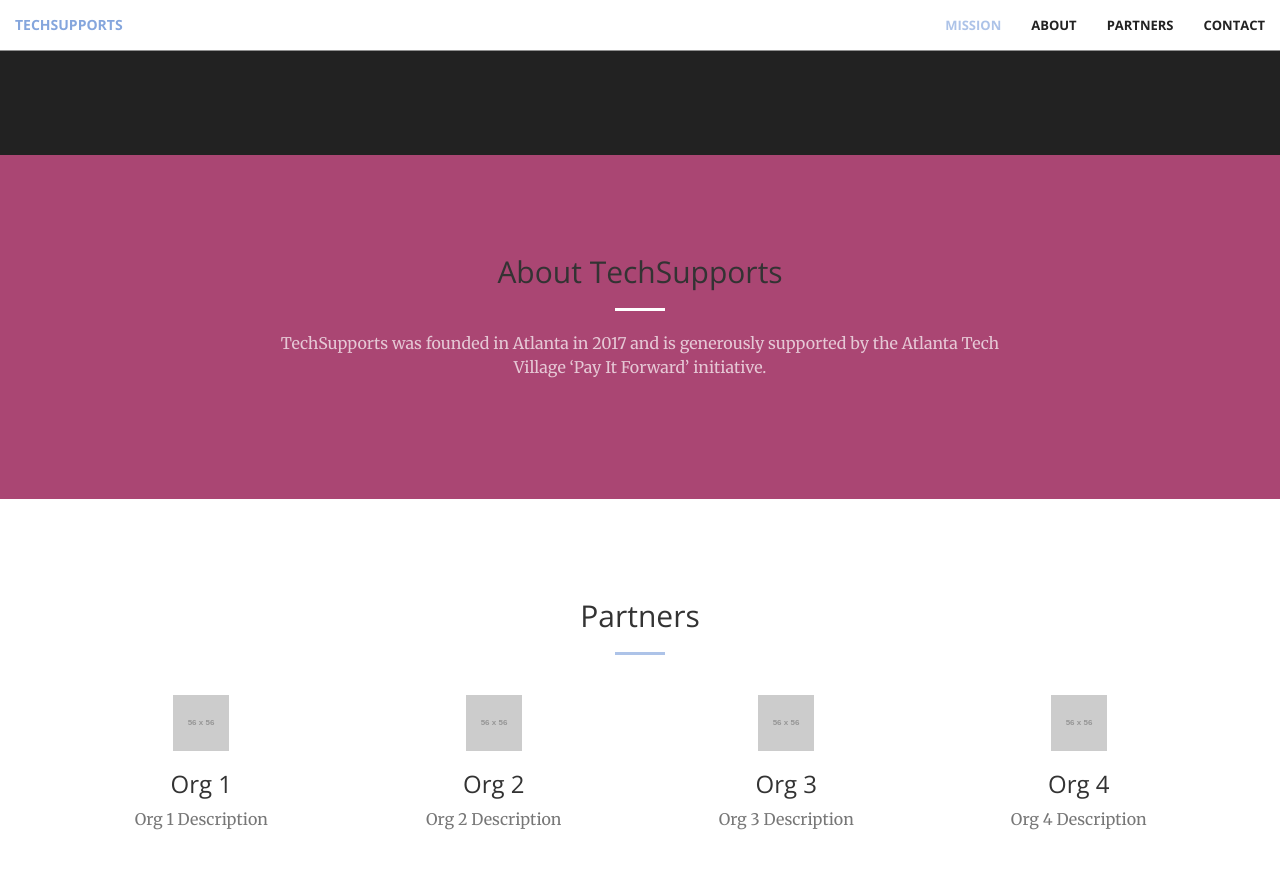
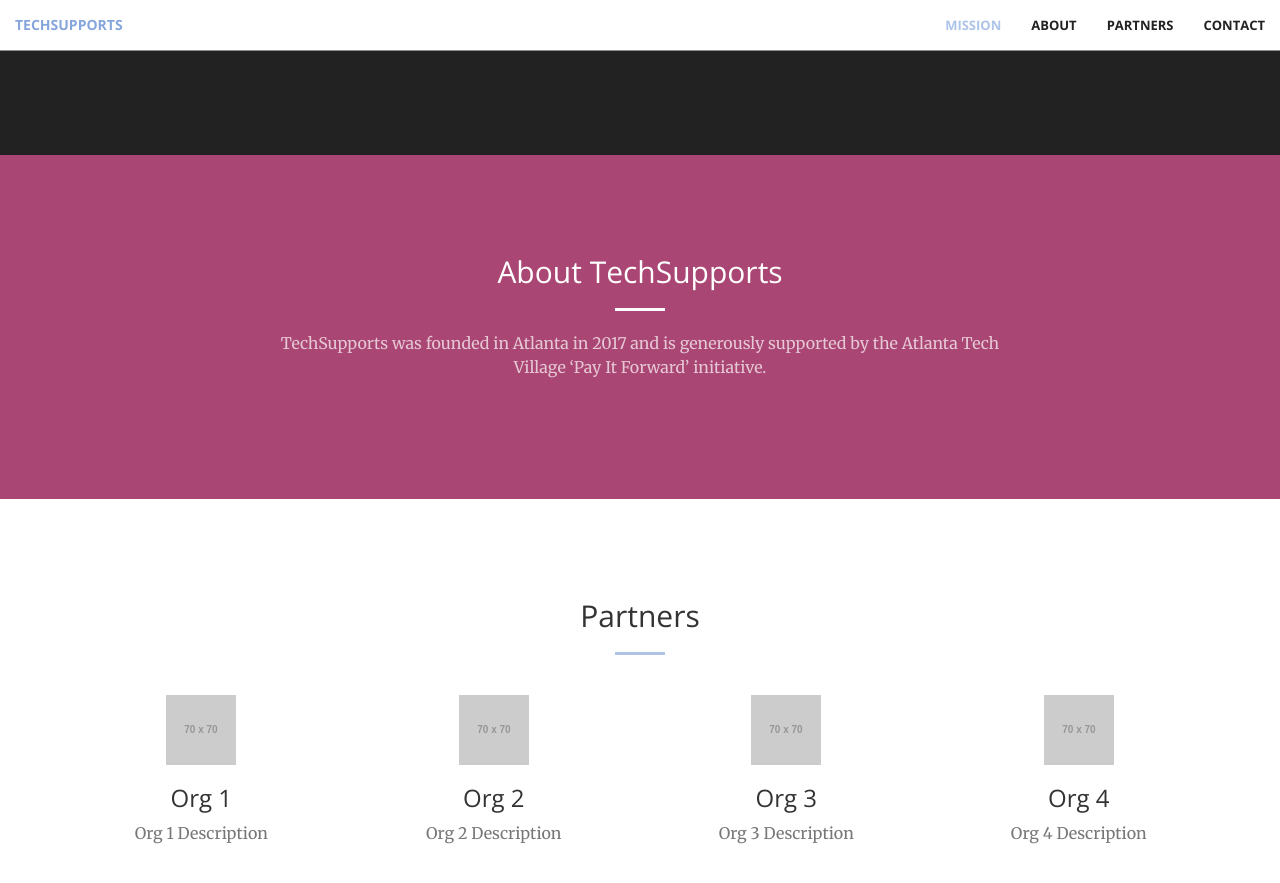
Before and after one commit to TechSupportsOrg/techsupportsorg.github.io, a Jekyll site: the page built from index.html, in a window 1280 px wide and 900 px high, scrolled down 1066 px. Shown: the top 883 px of the window. Built offline with Jekyll 4.4.1, drawn with Linux system fonts in a browser that asks for light colours.

Commit message:
Settiing default sizes for partner org logos

```diff
--- a/_includes/partners.html
+++ b/_includes/partners.html
@@ -11,28 +11,28 @@
         <div class="row">
             <div class="col-lg-3 col-md-6 text-center">
                 <div class="service-box">
-                    <img src="http://via.placeholder.com/56x56">
+                    <img src="http://via.placeholder.com/70x70">
                     <h3>Org 1</h3>
                     <p class="text-muted">Org 1 Description</p>
                 </div>
             </div>
             <div class="col-lg-3 col-md-6 text-center">
                 <div class="service-box">
-                    <img src="http://via.placeholder.com/56x56">
+                    <img src="http://via.placeholder.com/70x70">
                     <h3>Org 2</h3>
                     <p class="text-muted">Org 2 Description</p>
                 </div>
             </div>
             <div class="col-lg-3 col-md-6 text-center">
                 <div class="service-box">
-                    <img src="http://via.placeholder.com/56x56">
+                    <img src="http://via.placeholder.com/70x70">
                     <h3>Org 3</h3>
                     <p class="text-muted">Org 3 Description</p>
                 </div>
             </div>
             <div class="col-lg-3 col-md-6 text-center">
                 <div class="service-box">
-                    <img src="http://via.placeholder.com/56x56">
+                    <img src="http://via.placeholder.com/70x70">
                     <h3>Org 4</h3>
                     <p class="text-muted">Org 4 Description</p>
                 </div>
--- a/_sass/_base.scss
+++ b/_sass/_base.scss
@@ -48,6 +48,10 @@ p {
 
 .bg-secondary {
     background-color: $theme-secondary;
+
+    h2 {
+        color: #fff;
+    }
 }
 
 .bg-dark {
@@ -229,6 +233,10 @@ header {
     p {
         margin-bottom: 0;
     }
+    img {
+        max-height:70px;
+        max-width:70px;
+    }
 }
 
 .portfolio-box {
```
